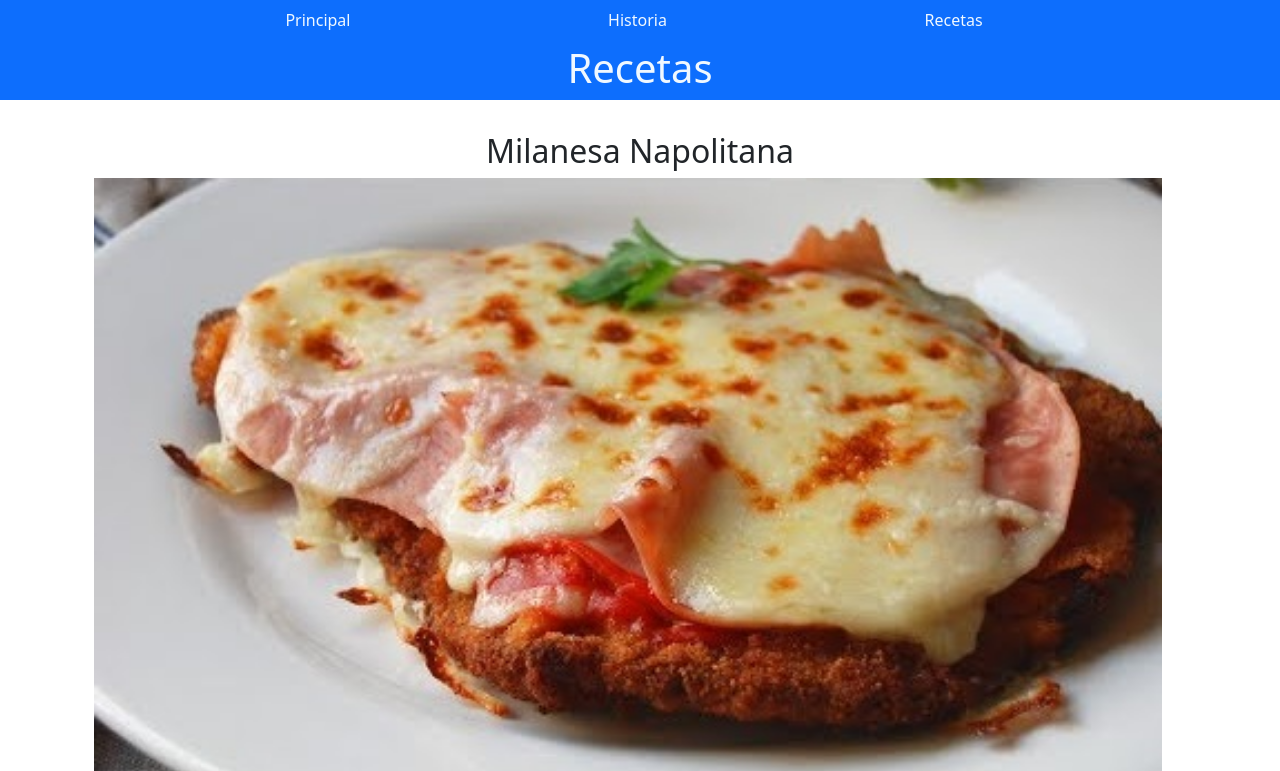
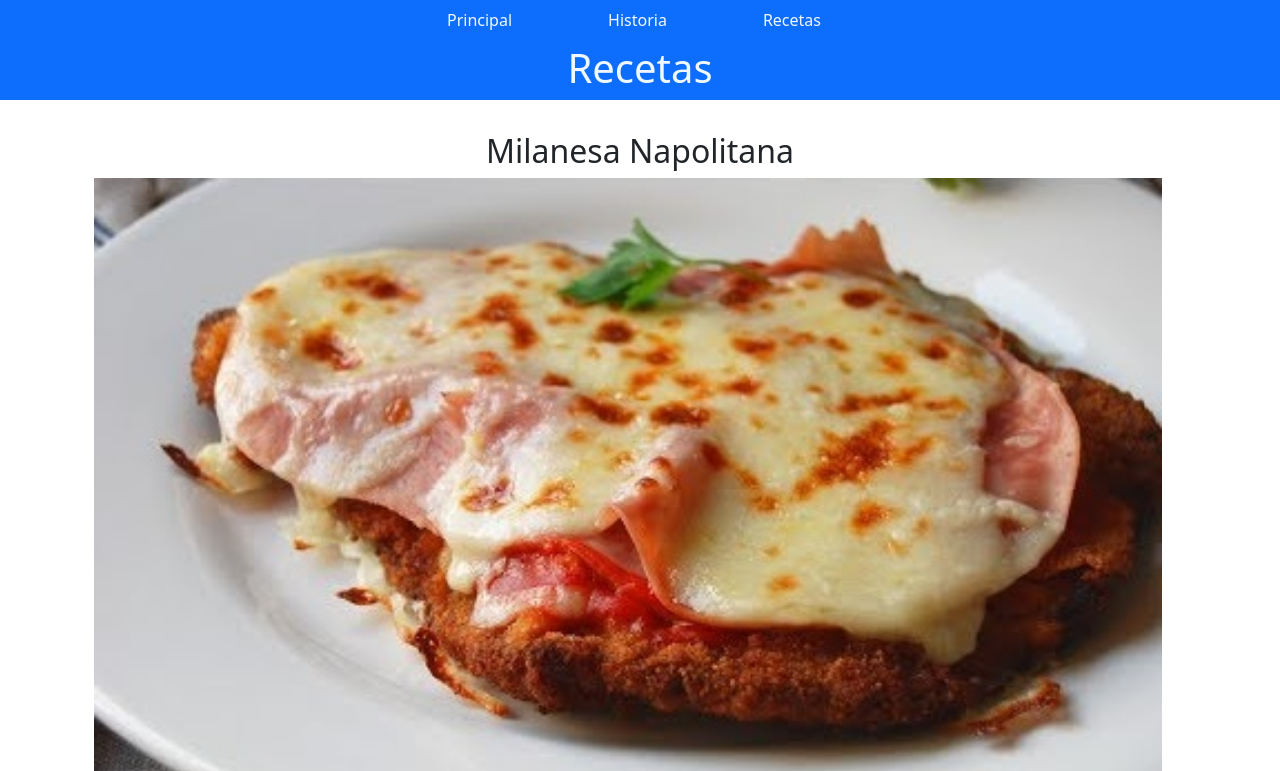
Before and after one commit to Nedro94/mi_repositorio, a plain HTML site: page pagues/Recetas.html in a window 1280 px wide. Shown: the top 771 px of the page. Drawn offline with nearby package versions, Linux system fonts and the light colour scheme.

Commit message:
retoques finales

```diff
--- a/css/style.css
+++ b/css/style.css
@@ -11,8 +11,8 @@
 }
 
 .nav-item{
-    padding-right: 10%;
-    padding-left: 10%;
+    padding-right: 2rem;
+    padding-left: 2rem;
 }
 .h1{
     color: aliceblue;
--- a/pagues/Recetas.html
+++ b/pagues/Recetas.html
@@ -32,6 +32,7 @@
         </div>
 
         <!-- Principal -->
+        <main>
             <section>
                 <div class="container">
                     <div  class="container d-flex align-items-center justify-content-center mt-1">
@@ -81,6 +82,8 @@
                     </div>
                 </div>
             </section>
+        </main>
+
 
         <!-- FOOTER -->
         <footer class="bg-primary">
```
Also changed, not shown: index.html (+2 -0 lines), pagues/historia.html (+3 -0 lines). Lines whose indentation alone changed are shown as unchanged.
